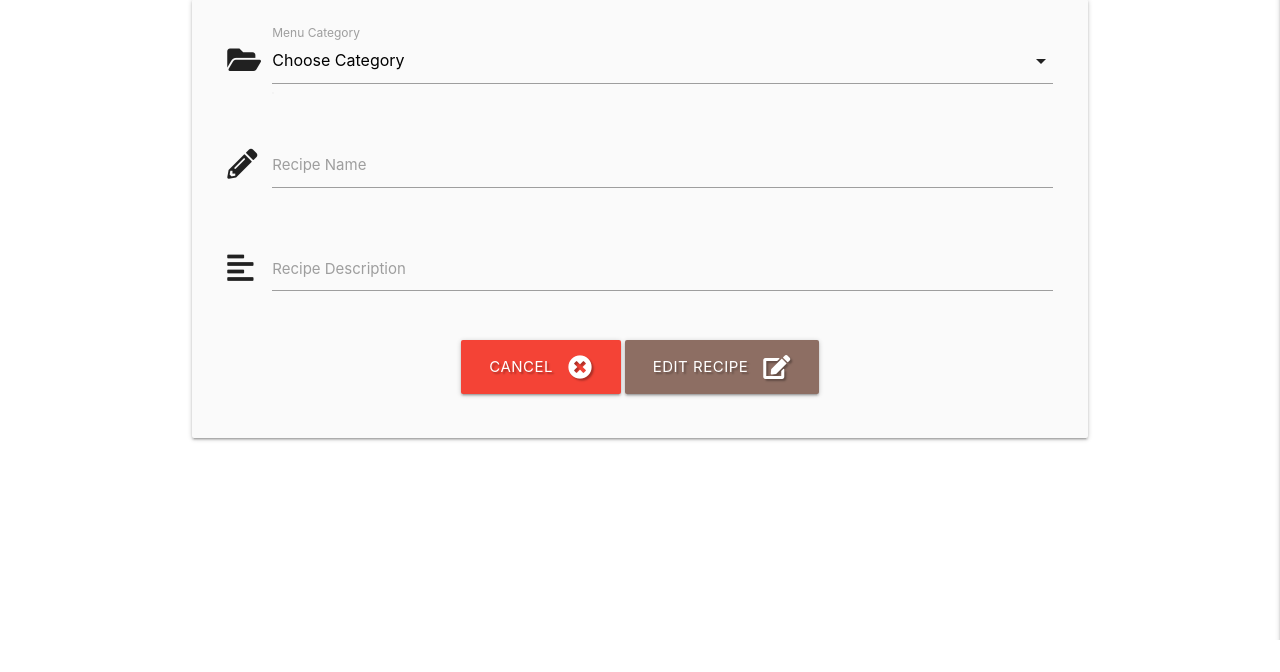
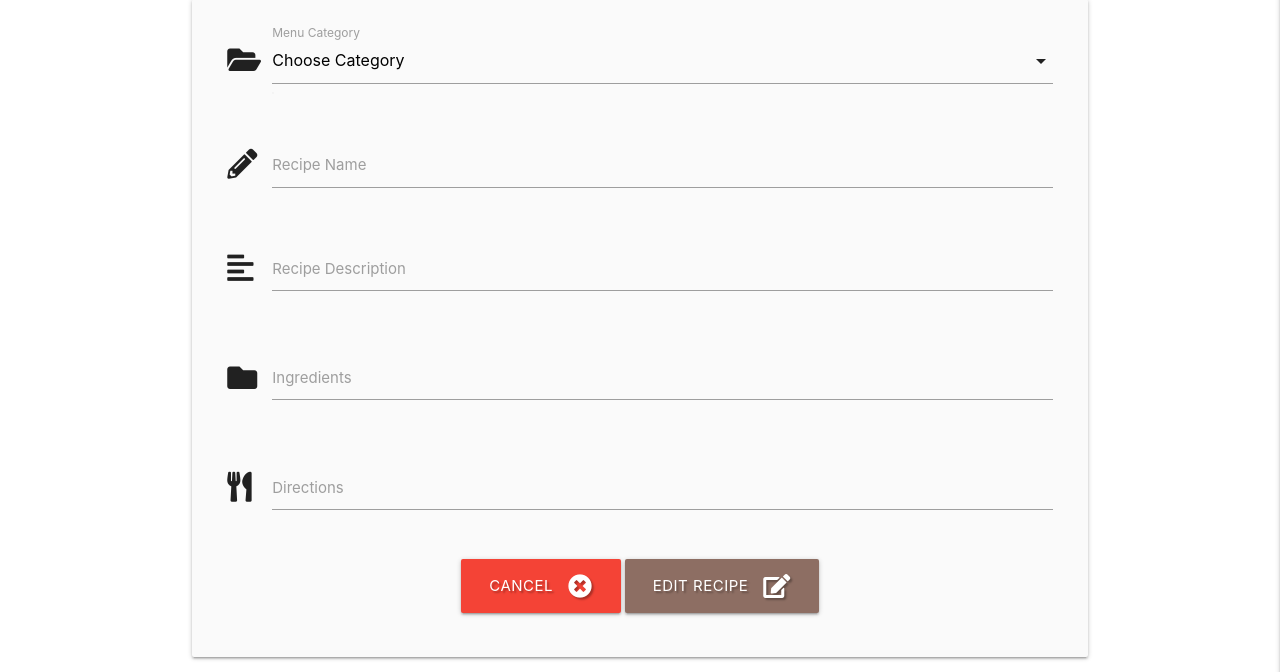
Before and after one commit to xhulja14/Balkan-Flavors, a Flask app: template templates/edit_recipe.html in a window 1280 px wide. Shown: the part 160-832 px from the top of the page. Before the commit the page ends 800 px from the top, so only its background shows below. Run offline with Flask 2, Linux system fonts and the light colour scheme; the template is opened without the code that fills it, so the values that code supplies are empty; some libraries are stand-ins or nearby versions.

Commit message:
added two fields on edit recipe

```diff
--- a/templates/edit_recipe.html
+++ b/templates/edit_recipe.html
@@ -42,6 +42,24 @@
                     <label for="recipe_description">Recipe Description</label>
                 </div>
             </div>
+            <!--ingredients-->
+            <div class="row">
+                <div class="input-field col s12">
+                    <i class="fas fa-folder prefix text-brown lighten-1"></i>
+                    <textarea id="ingredients" name="ingredients" minlength="5"
+                        maxlength="200" class="materialize-textarea validate" required></textarea>
+                    <label for="ingredients">Ingredients</label>
+                </div>
+            </div>
+            <!--directions-->
+            <div class="row">
+                <div class="input-field col s12">
+                    <i class="fas fa-utensils prefix text-brown lighten-1"></i>
+                    <textarea id="directions" name="directions" minlength="5"
+                        maxlength="200" class="materialize-textarea validate" required></textarea>
+                    <label for="directions">Directions</label>
+                </div>
+            </div>
         <!-- edit button -->
             <div class="row">
                 <div class="col s12 center-align">
```
